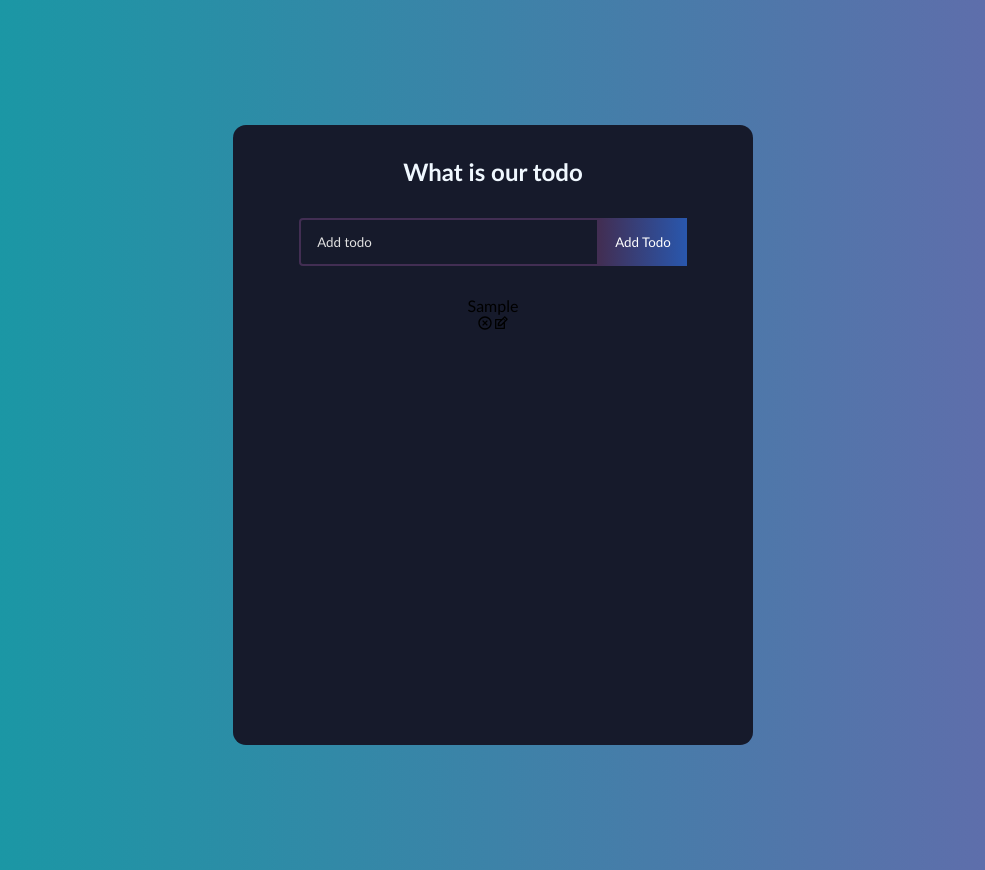
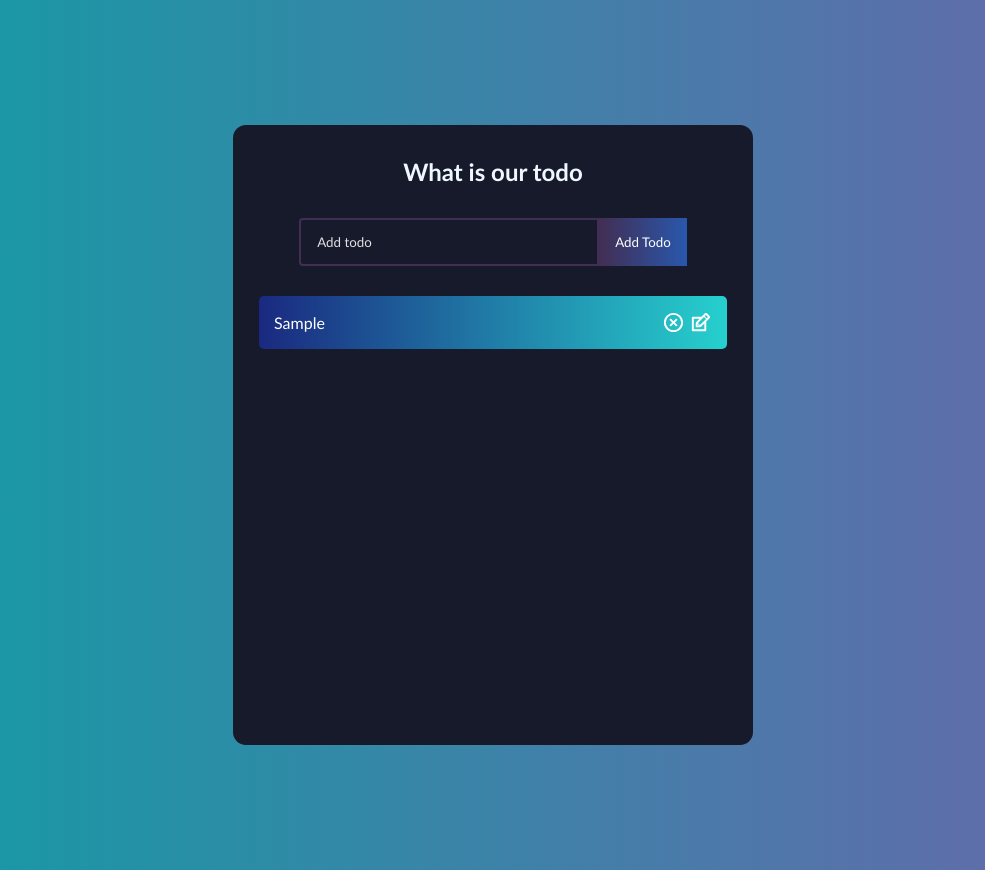
Before and after one commit to DavisKiprotich/Todo-list-simplified, a React (Create React App) app: page / in a window 1280 px wide. Both pictures are taken after typing "Sample" into the empty fields and a click on the button "Add Todo". Shown: the whole page, without its empty margins (147-1132 px from the left). Built offline with nearby package versions, Linux system fonts and the light colour scheme; the HTML template or start-up script is replaced by a standard one.

Commit message:
Styling the todo rows

```diff
--- a/src/App.css
+++ b/src/App.css
@@ -73,6 +73,60 @@ h1{
   );
   padding: 16px 22px;
 }
-.todo-container{
+.todo-row{
+  display: flex;
+  justify-content: space-between;
+  align-items: center;
+  margin: 4px auto;
+  color: #fff;
+  background: linear-gradient(
+    90deg,
+    rgba(255, 118, 20, 1)0%,
+    rgba(255, 84, 17, 1)100%
+  );
+  padding: 15px;
+  border-radius: 5px;
+  width: 90%;
+}
 
+.todo-row:nth-child(4n + 1){
+  background: linear-gradient(
+    90deg,
+    #1C3CA1 0%,
+    #031544 100%
+  );
 }
+.todo-row:nth-child(4n + 2){
+  background: linear-gradient(
+    90deg,
+    #FCD3AA 0%,
+    #7E1037 100%
+  );
+}
+.todo-row:nth-child(4n + 3){
+  background: linear-gradient(
+    90deg,
+    #1A2980 0%,
+    #26D0CE 100%
+  );
+}
+.todo-row:nth-child(4n + 4){
+  background: linear-gradient(
+    90deg,
+    rgba(255, 118, 20, 1)0%,
+    rgba(255, 84, 17, 1)100%
+  );
+}
+.icons{
+  display: flex;
+  align-items: center;
+  font-size: 23px;
+  cursor: pointer;
+}
+.delete-icon{
+  margin-right: 4px;
+  color: #fff;
+}
+.edit-icon{
+  color: #fff;
+}
--- a/src/components/Todo.js
+++ b/src/components/Todo.js
@@ -28,9 +28,12 @@ function Todo({ completeTodo, todos, deleteTodo, updateTodo }) {
             onClick={() => deleteTodo(todo.id)}
             className='delete-icon'
             />
-            <TiEdit onClick={() => setEdit({id: todo.id, value: todo.text})}
-            className='edit-icon'
-            />
+            {todo.isComplete ? null :
+                <TiEdit onClick={() => setEdit({id: todo.id, value: todo.text})}
+                className='edit-icon'
+                />
+            }
+
         </div>
 
     </div>
```
Also changed, not shown: src/components/TodoList.js (+6 -5 lines).
